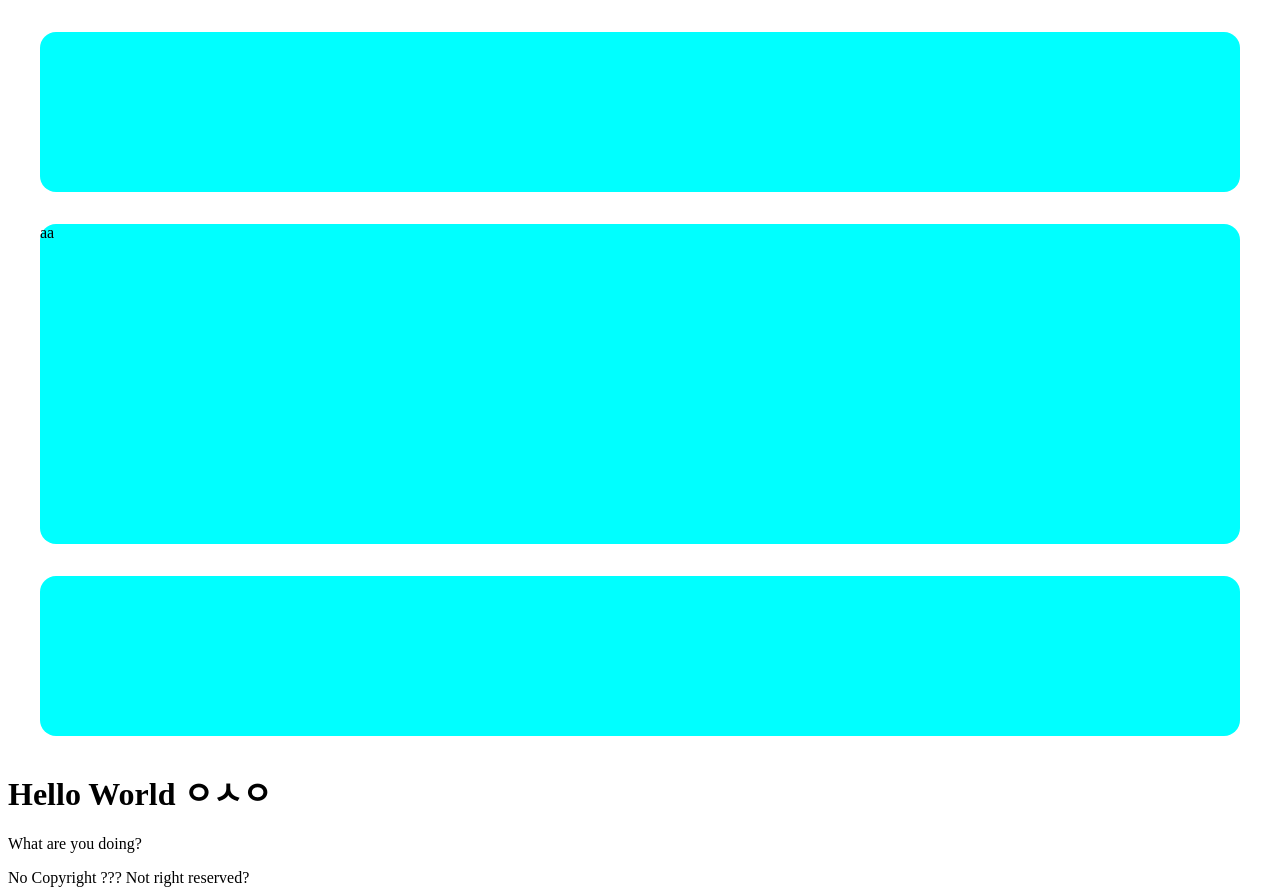
After one commit to misojun50/git_mytest, a Django app: template accountapp/templates/accountapp/hello_world.html in a window 1280 px wide. The commit adds this page. Run offline with Django 3.2, Linux system fonts and the light colour scheme; the template is opened without the code that fills it, so the values that code supplies are empty; parts of the project's set-up code (start-up, migrations or seed data) failed here and were passed over.

Commit message:
7/5 commit

```diff
--- /dev/null
+++ b/accountapp/templates/accountapp/hello_world.html
@@ -0,0 +1,9 @@
+{%  extends 'base.html' %}
+
+{% block content %}
+
+    <div style="height : 20rem; background-color: aqua; margin: 2rem; border-radius: 1rem;">
+    <p> aa</p>
+
+    </div>
+{% endblock %}
--- a/accountapp/views.py
+++ b/accountapp/views.py
@@ -4,4 +4,4 @@ from django.shortcuts import render
 # Create your views here.
 
 def hello_world(request):
-    return render(request, 'base.html')
+    return render(request, 'accountapp/hello_world.html')
--- a/templates/base.html
+++ b/templates/base.html
@@ -1,12 +1,18 @@
 <!DOCTYPE html>
 <html lang="en">
-<head>
-    <meta charset="UTF-8">
-    <title>Title</title>
-</head>
+
+{% include 'head.html' %}
 <body>
 
-<h1>Hello World ㅇㅅㅇ</h1>
+{% include 'header.html' %}
 
+{% block content %}
+{% endblock %}
+
+{% include 'footer.html' %}
+
+    <h1>Hello World ㅇㅅㅇ</h1>
+    <p>What are you doing?</p>
+    <footer>No Copyright ??? Not right reserved?</footer>
 </body>
 </html>
--- /dev/null
+++ b/templates/footer.html
@@ -0,0 +1,4 @@
+    <div style="height : 10rem; background-color: aqua; margin: 2rem; border-radius: 1rem;">
+
+
+    </div>
--- /dev/null
+++ b/templates/head.html
@@ -0,0 +1,4 @@
+<head>
+    <meta charset="UTF-8">
+    <title>Welcome</title>
+</head>
--- /dev/null
+++ b/templates/header.html
@@ -0,0 +1,4 @@
+<div style="height : 10rem; background-color: aqua; margin: 2rem; border-radius: 1rem;">
+
+
+</div>
```
